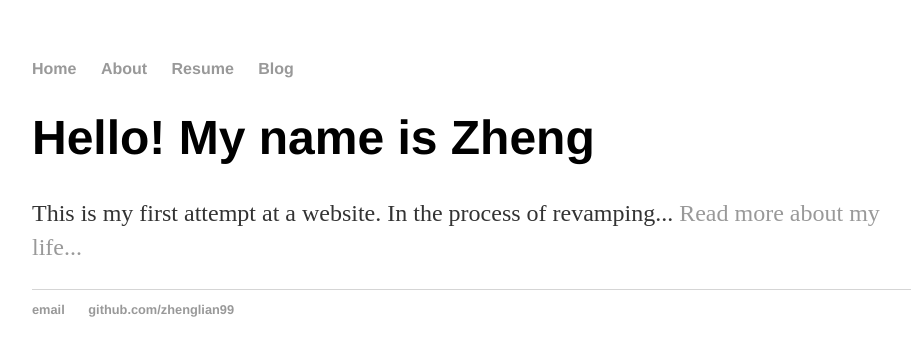
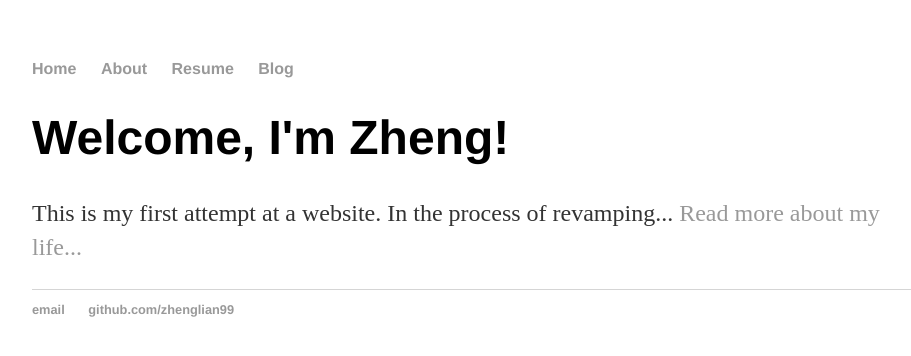
Before and after one commit to zhenglian99/zhenglian99.github.io, a Jekyll site: the page built from index.html, in a window 1280 px wide. Shown: the top 356 px of the page, without its empty margins (160-1071 px from the left). Built offline with Jekyll 4.4.1, drawn with Linux system fonts in a browser that asks for light colours.

Commit message:
updated home page

```diff
--- a/_layouts/default.html
+++ b/_layouts/default.html
@@ -1,10 +1,12 @@
 <!DOCTYPE html>
-	<html>
+<html lang="en">
+
 <head>
 	<title>{{ page.title }}</title>
 	<!-- link to main stylesheet -->
 	<link rel="stylesheet" type="text/css" href="/css/main.css">
 </head>
+
 <body>
 	<nav>
   		<ul>
@@ -26,4 +28,5 @@
 		</ul>
 	</footer>
 </body>
+
 </html>
--- a/about/index.html
+++ b/about/index.html
@@ -5,7 +5,7 @@ title: About Zheng Lian
 
 		<div class="about">
 			<h1>About</h1>
-			<p>My name is Zheng Lian, more info will come later :)</p>
+			<p>Hello there, I'm Zheng. More info will come later :)</p>
 
 			<ul class="contacts">
 				<li><a href="#">@TwitterHandle</a></li>
--- a/index.html
+++ b/index.html
@@ -3,6 +3,6 @@ layout: default
 title: Zheng Lian
 ---
 <div class="blurb">
-	<h1>Hello! My name is Zheng</h1>
+	<h1>Welcome, I'm Zheng!</h1>
 	<p>This is my first attempt at a website. In the process of revamping... <a href="/about">Read more about my life...</a></p>
 </div><!-- /.blurb -->
```
Lines whose indentation alone changed are shown as unchanged.
